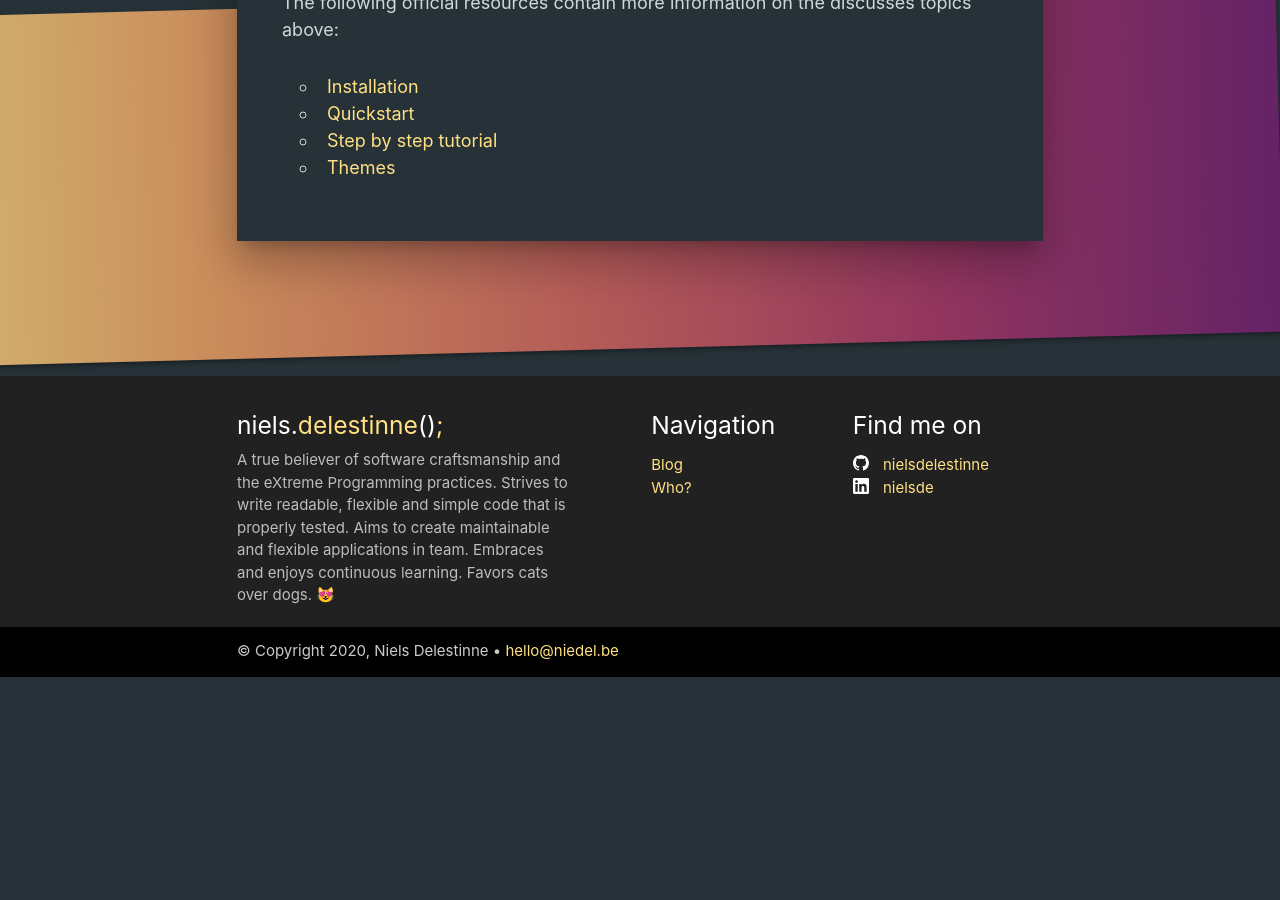
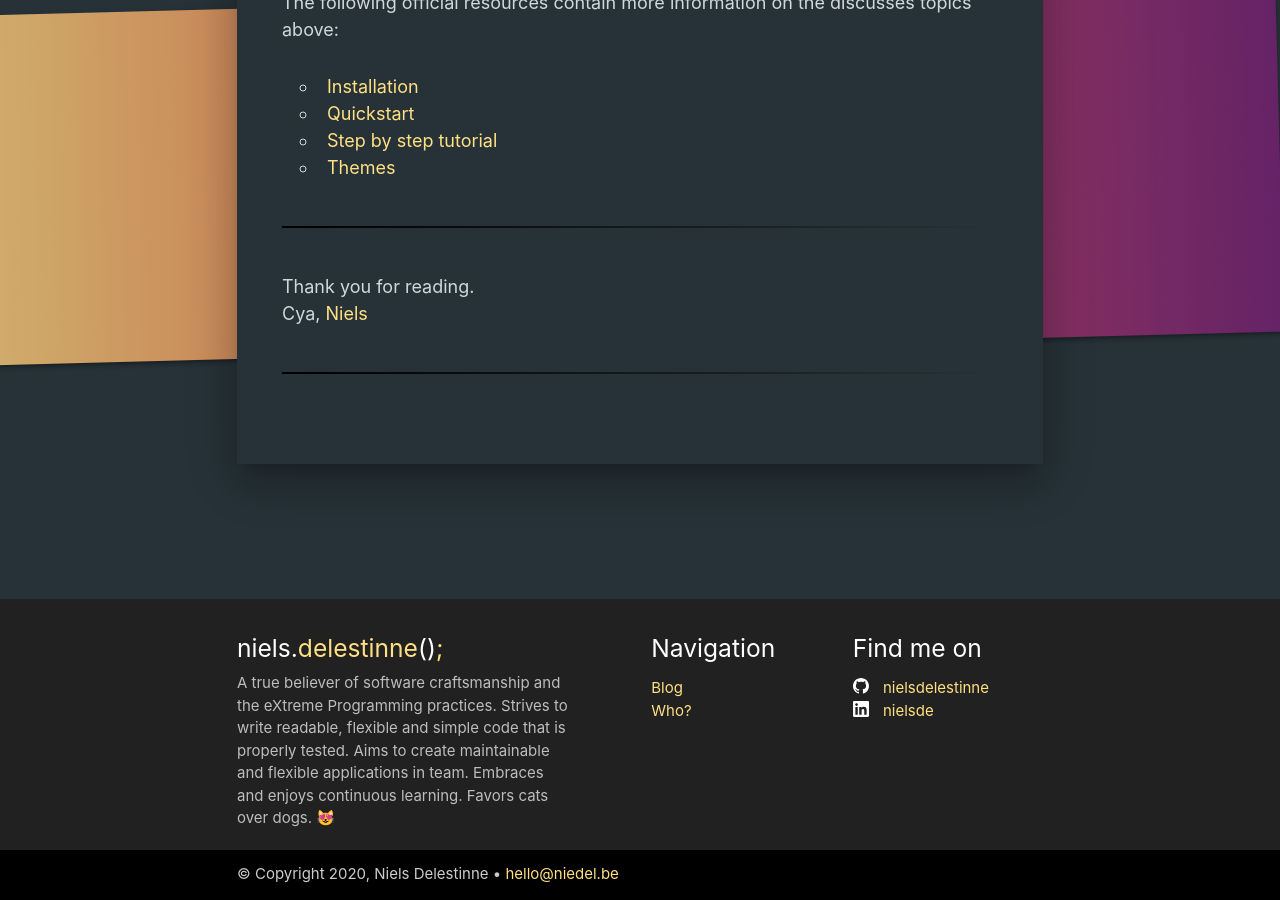
Before and after one commit to nielsdelestinne/niedel.be, a Jekyll site: the page built from _posts/2020-09-20-build-a-static-website-with-a-custom-theme-using-jekyll.markdown, in a window 1280 px wide and 900 px high, scrolled down 8800 px. Built offline with Jekyll 4.4.1, drawn with Linux system fonts in a browser that asks for light colours; comment, search, counter and statistics services are not loaded; before the commit the page ends 9477 px from its top, so only the background shows below that.

Commit message:
added signature to posts

```diff
--- a/_layouts/post.html
+++ b/_layouts/post.html
@@ -31,6 +31,11 @@ layout: default
         {{ content }}
       </div>
 
+      <hr class="fade">
+      <p>Thank you for reading. <br>Cya, <a href="/who" title="Niels Delestinne">Niels</a></p>
+
+      <hr class="fade">
+
       {%- if site.disqus.shortname -%}
       {%- include disqus_comments.html -%}
       {%- endif -%}
```
